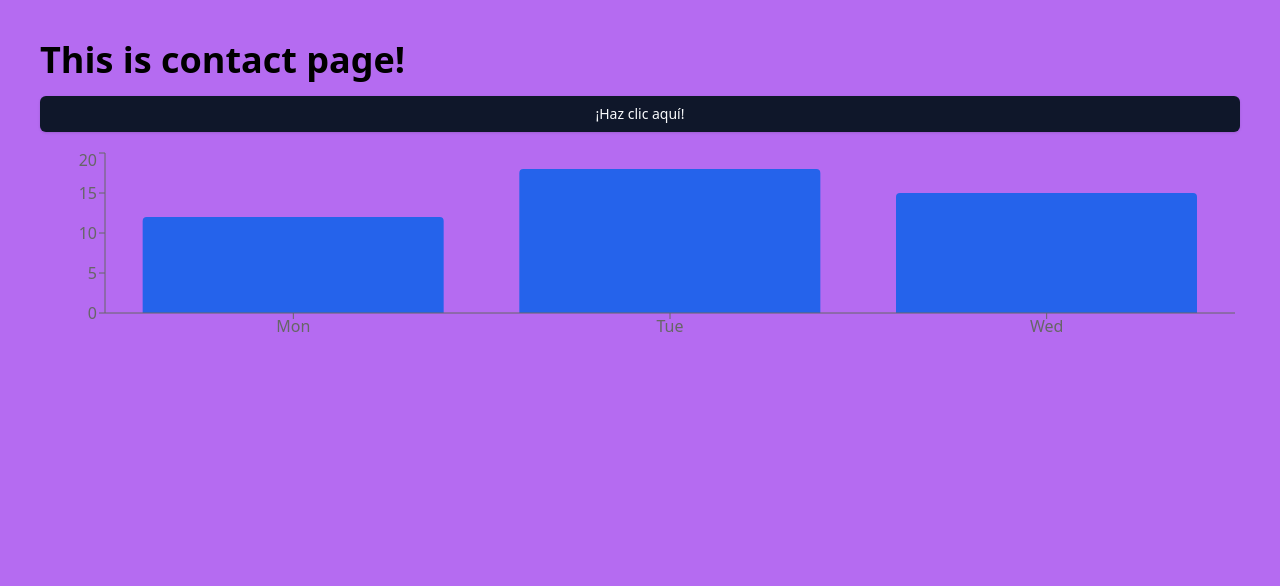
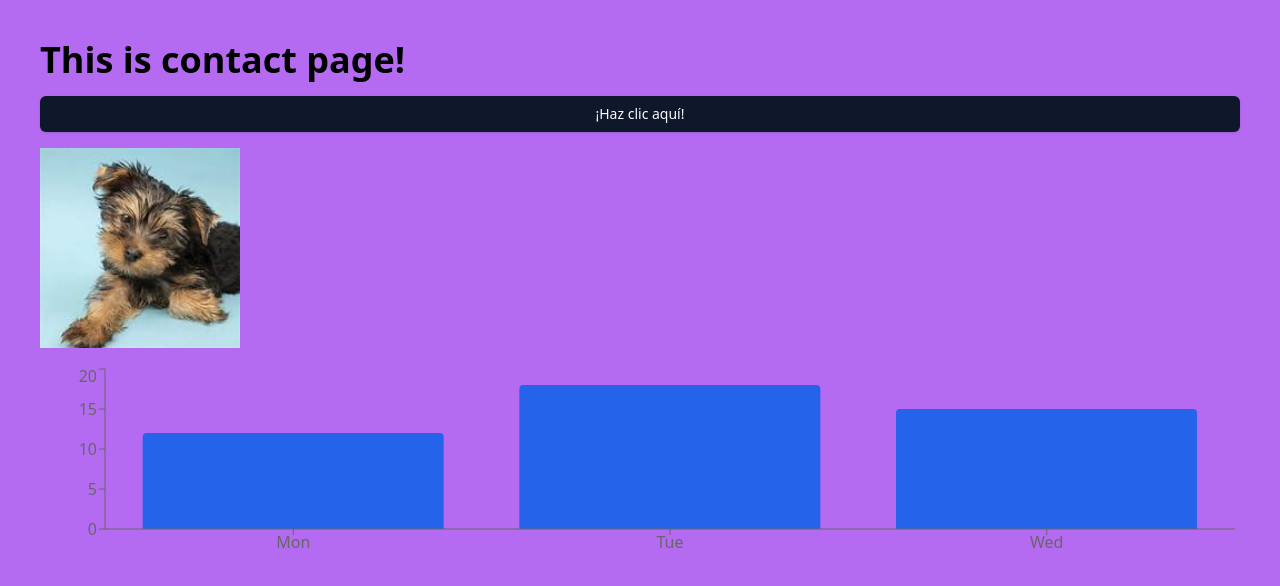
Before and after one commit to salino3/next_14, a Next.js app: page /contact in a window 1280 px wide. Shown: the top 586 px of the page. Built offline with nearby package versions, Linux system fonts and the light colour scheme.

Commit message:
add image

```diff
--- a/src/app/contact/page.tsx
+++ b/src/app/contact/page.tsx
@@ -1,3 +1,4 @@
+import Image from "next/image";
 import { SubmissionsChart } from "@/components/chart";
 import { Button } from "@/components/ui/button";
 
@@ -6,6 +7,19 @@ export default function Contact() {
     <div className="p-10 flex flex-col gap-4">
       <h1 className="text-4xl font-bold">This is contact page!</h1>
       <Button>¡Haz clic aquí!</Button>
+      <Image
+        src="/perro-3.jpg"
+        alt="Dog Image"
+        // fill // all the page
+        width={200}
+        height={200}
+        className="object-cover"
+      />
+      {/* <img
+        src="/perro-3.jpg"
+        alt="Dog Image"
+        className="absolute inset-0 h-full w-full object-cover"
+      /> */}
       <SubmissionsChart />
     </div>
   );
```
Also changed, not shown: public/perro-3.jpg (added).
